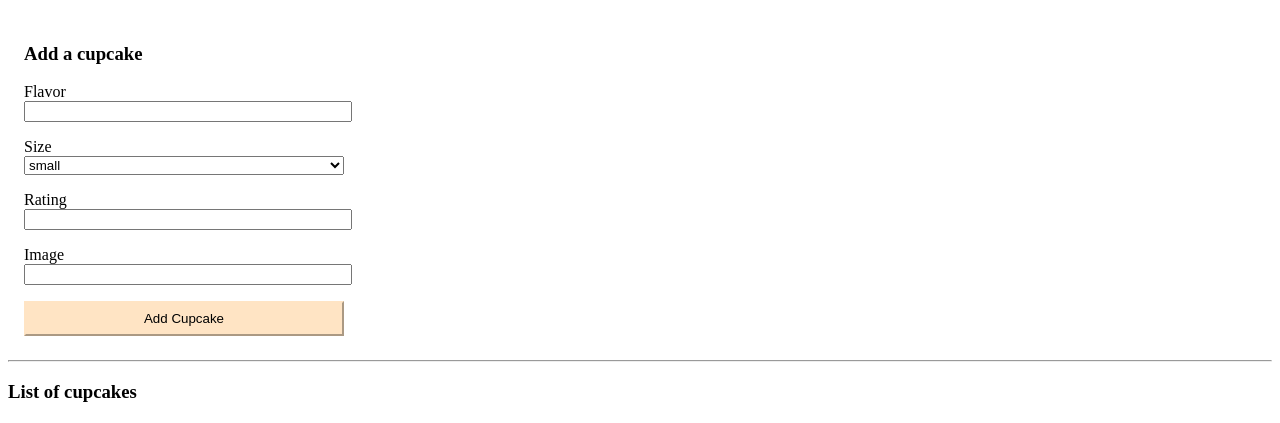
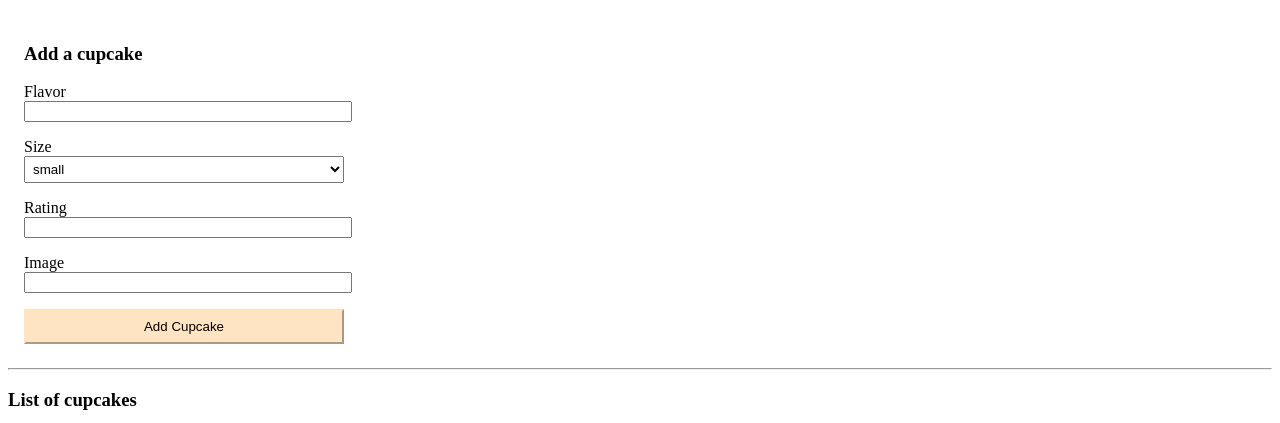
Before and after one commit to 000xzhou/flask-cupcake, a Flask app: page / in a window 1280 px wide. Shown: the top 423 px of the page. Run offline with Flask 3, Linux system fonts and the light colour scheme; data that the repository does not hold is empty.

Commit message:
select style

```diff
--- a/static/style.css
+++ b/static/style.css
@@ -5,6 +5,9 @@ button[type="submit"],
 input,
 select {
   width: 100%;
+}
+select {
+  padding: 0.25rem;
 }
 button[type="submit"] {
   padding-block: 0.5rem;
@@ -25,6 +28,7 @@ button:hover {
   width: 20rem;
   padding: 1rem;
 }
+
 .cupcake {
   margin-inline: 1rem;
 }
```
